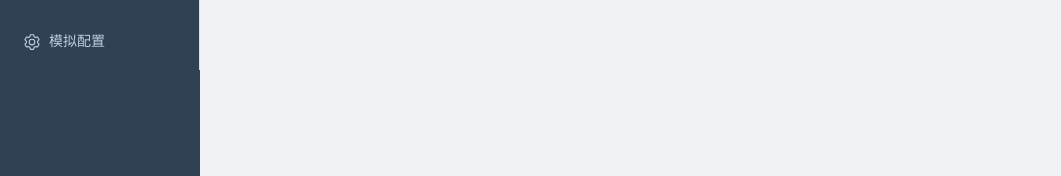
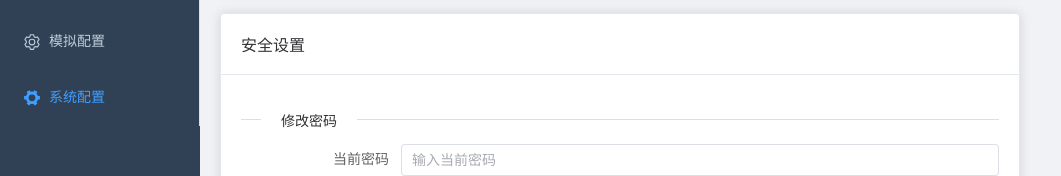
Before and after one commit to yavon007/SMPP-Simulator, a Vue app in the folder frontend/: page /system in a window 1280 px wide. Shown: the part 270-446 px from the top of the page, without its empty margins (0-1061 px from the left). Built offline with nearby package versions, Linux system fonts and the light colour scheme; no server answers; sample sign-in values are in the browser's storage.

Commit message:
feat: 添加系统配置页面到菜单和路由

```diff
--- a/frontend/src/App.vue
+++ b/frontend/src/App.vue
@@ -76,6 +76,10 @@
             <el-icon><Setting /></el-icon>
             <span>模拟配置</span>
           </el-menu-item>
+          <el-menu-item v-if="authStore.isAuthenticated" index="/system">
+            <el-icon><Tools /></el-icon>
+            <span>系统配置</span>
+          </el-menu-item>
         </el-menu>
         <div class="sidebar-footer" v-if="!isMobile">
           <!-- 主题切换按钮 -->
@@ -110,7 +114,7 @@
 <script setup lang="ts">
 import { computed, onMounted, onUnmounted, ref } from 'vue'
 import { useRoute, useRouter } from 'vue-router'
-import { DataLine, Connection, Message, Setting, Promotion, User, Expand, Cellphone, Sunny, Moon } from '@element-plus/icons-vue'
+import { DataLine, Connection, Message, Setting, Promotion, User, Expand, Cellphone, Sunny, Moon, Tools } from '@element-plus/icons-vue'
 import zhCn from 'element-plus/es/locale/lang/zh-cn'
 import { wsClient } from '@/utils/websocket'
 import { useAuthStore } from '@/stores/auth'
--- a/frontend/src/router/index.ts
+++ b/frontend/src/router/index.ts
@@ -39,6 +39,12 @@ const router = createRouter({
       name: 'Login',
       component: () => import('@/views/Login.vue'),
       meta: { public: true }
+    },
+    {
+      path: '/system',
+      name: 'System',
+      component: () => import('@/views/System.vue'),
+      meta: { requiresAuth: true }
     }
   ]
 })
```
Also changed, not shown: 21 other files (tests, documents, lock files or other folders).
